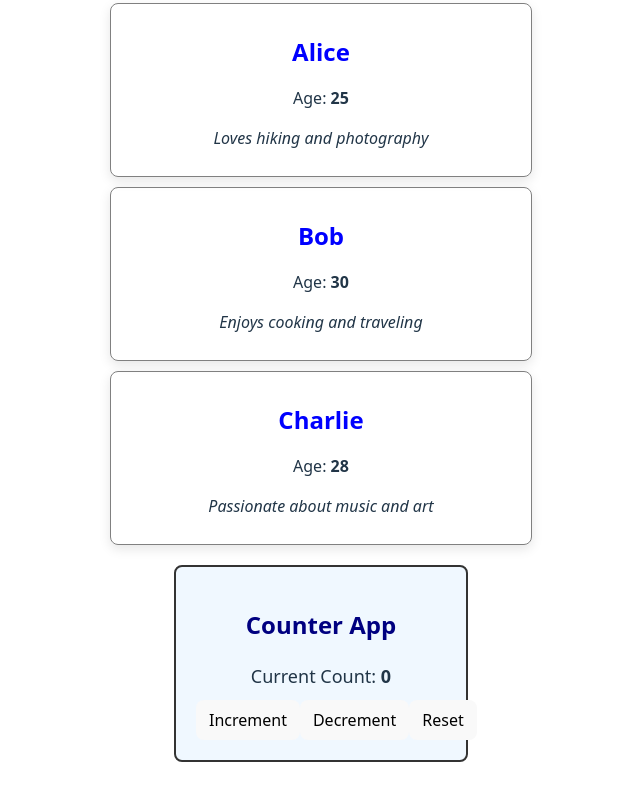
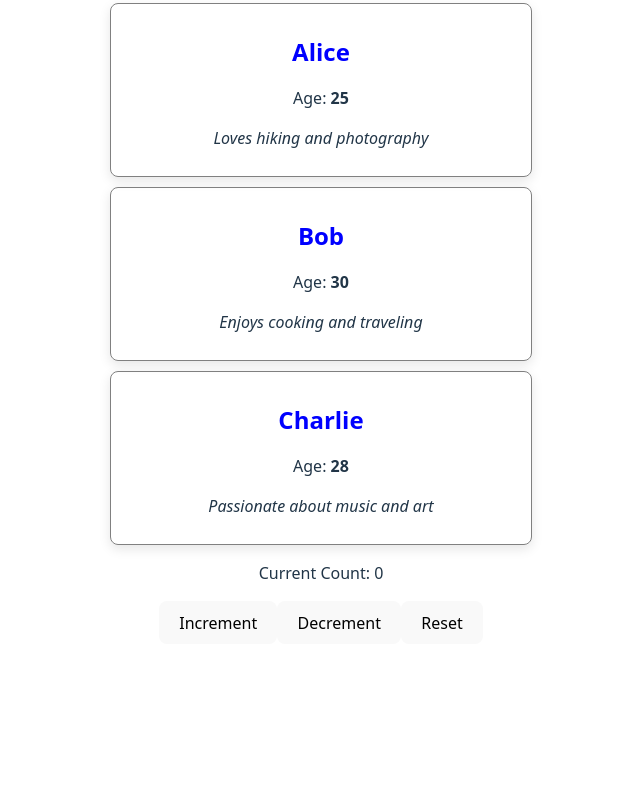
Before and after one commit to ThulileMasuku/alx-fe-reactjs, a React (Vite) app: page / in a window 1280 px wide. Shown: the part 706-1506 px from the top of the page, without its empty margins (319-959 px from the left). After the commit the page ends 1382 px from the top, so only its background shows below. Built offline with nearby package versions, Linux system fonts and the light colour scheme.

Commit message:
Fix Counter.jsx for checker

```diff
--- a/src/components/Counter.jsx
+++ b/src/components/Counter.jsx
@@ -4,41 +4,11 @@
   const [count, setCount] = useState(0);
 
   return (
-    <div
-      style={{
-        border: "2px solid #333",
-        borderRadius: "8px",
-        padding: "20px",
-        margin: "20px auto",
-        width: "250px",
-        textAlign: "center",
-        backgroundColor: "#f0f8ff",
-      }}
-    >
-      <h2 style={{ color: "navy" }}>Counter App</h2>
-      <p style={{ fontSize: "18px", margin: "10px 0" }}>
-        Current Count: <span style={{ fontWeight: "bold" }}>{count}</span>
-      </p>
-      <div style={{ display: "flex", justifyContent: "space-around" }}>
-        <button
-          onClick={() => setCount(count + 1)}
-          style={{ padding: "8px 12px", cursor: "pointer" }}
-        >
-          Increment
-        </button>
-        <button
-          onClick={() => setCount(count - 1)}
-          style={{ padding: "8px 12px", cursor: "pointer" }}
-        >
-          Decrement
-        </button>
-        <button
-          onClick={() => setCount(0)}
-          style={{ padding: "8px 12px", cursor: "pointer" }}
-        >
-          Reset
-        </button>
-      </div>
+    <div>
+      <p>Current Count: {count}</p>
+      <button onClick={() => setCount(count + 1)}>Increment</button>
+      <button onClick={() => setCount(count - 1)}>Decrement</button>
+      <button onClick={() => setCount(0)}>Reset</button>
     </div>
   );
 }
```
